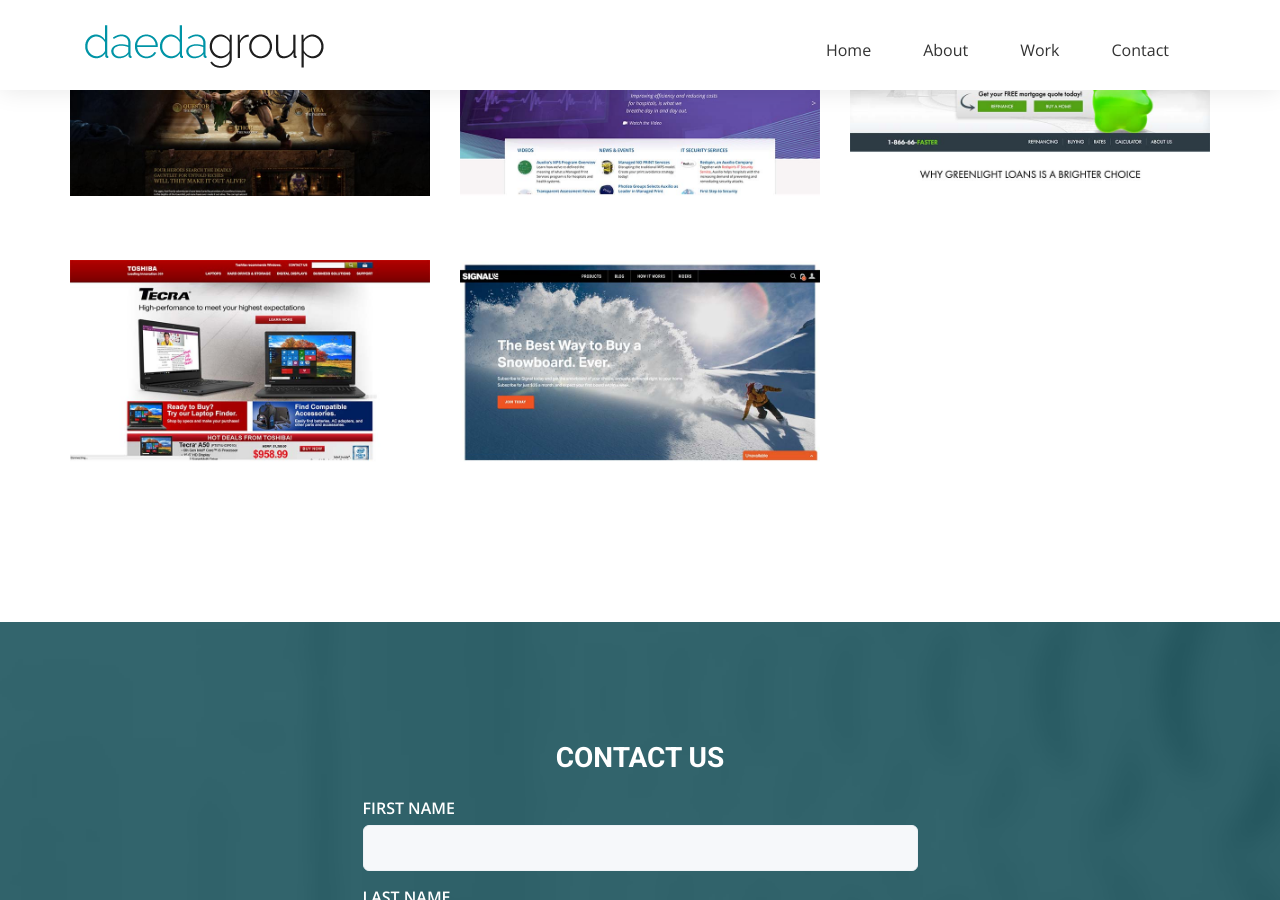
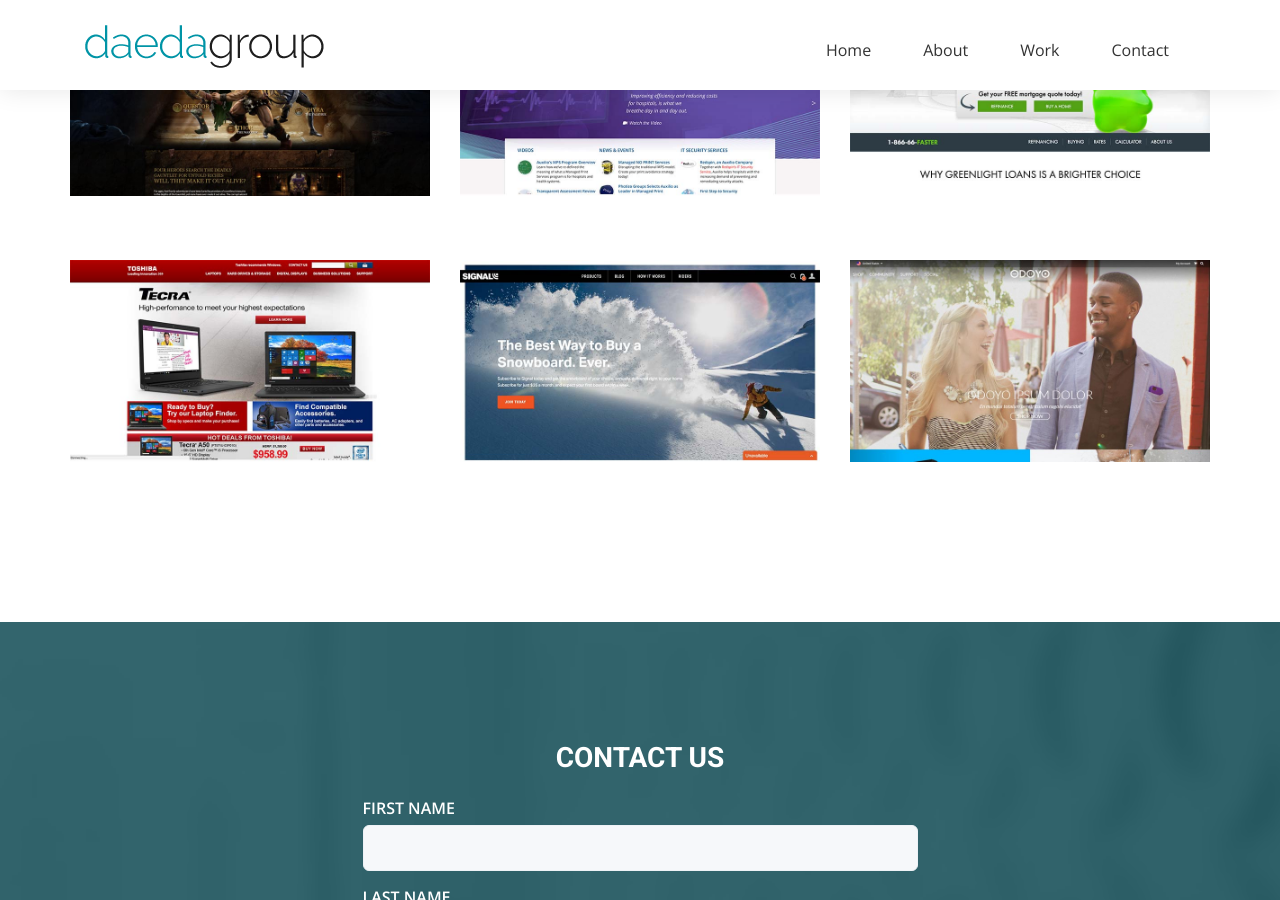
Before and after one commit to DaedaGroup/company-website, a Jekyll site: the page built from index.html, in a window 1280 px wide and 900 px high, scrolled down 2436 px. Built offline with Jekyll 4.4.1, drawn with Linux system fonts in a browser that asks for light colours; nearby versions of some CDN libraries; some web fonts are replaced.

Commit message:
- Add Odoyo for clients

```diff
--- a/index.html
+++ b/index.html
@@ -126,6 +126,11 @@
           <img class="img-responsive" src="img/portfolio/signal-snowboards.jpg" alt="" />
         </div>
       </div>
+	        <div class="col-xs-10 col-xs-offset-1 col-sm-6 col-sm-offset-0 col-md-4">
+        <div class="work-item">
+          <img class="img-responsive" src="img/portfolio/odoyo.jpg" alt="" />
+        </div>
+      </div>
     </div>
   </div>
 </section>
@@ -219,7 +224,7 @@
         <img class="img-responsive" src="img/clients/signal-snowboards-logo.gif" alt="Signal Snowboards" />
       </div>
       <div class="col-xs-5 col-sm-2 col-sm-offset-0">
-        <img class="img-responsive" src="img/clients/oceania_logo.png" alt="" />
+        <img class="img-responsive" src="img/clients/odoyo_logo.png" alt="" />
       </div>
     </div>
   </div>
```
Also changed, not shown: img/clients/odoyo_logo.png (added), img/portfolio/odoyo.jpg (added).
